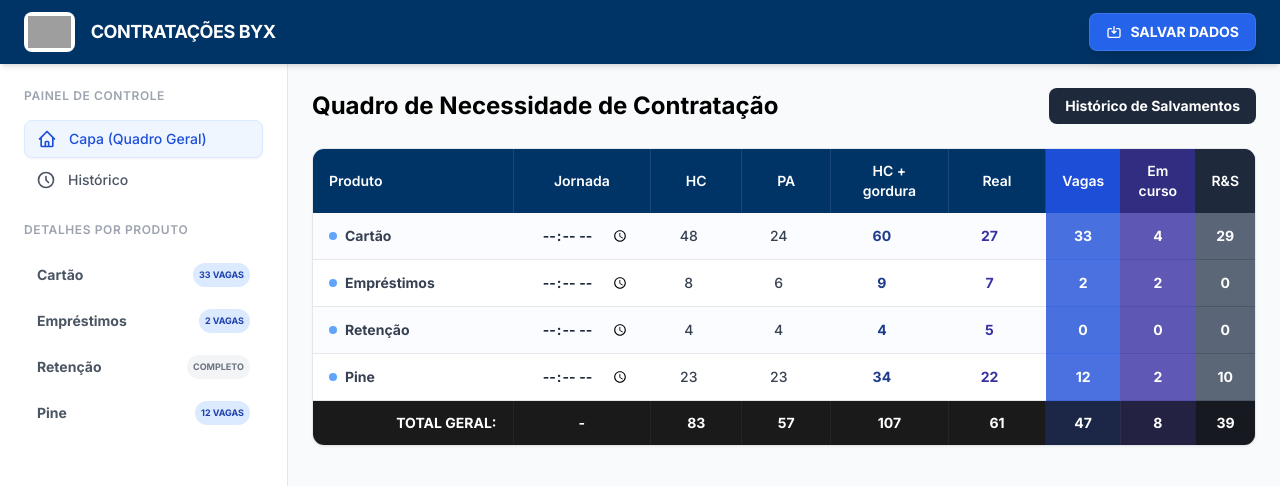
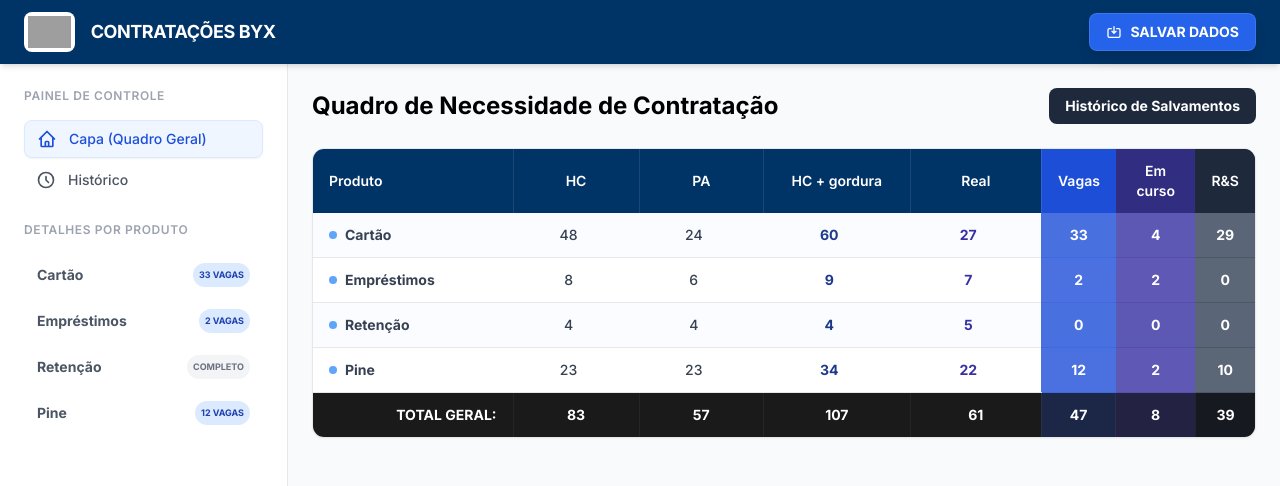
Before and after one commit to bellmarques0-crypto/byx-dashboard, a React (Vite) app: page / in a window 1280 px wide. Shown: the top 486 px of the page. Built offline with nearby package versions, Linux system fonts and the light colour scheme; no server answers; grey boxes are pictures that could not be loaded.

Commit message:
Update SummaryTable.tsx

```diff
--- a/src/components/SummaryTable.tsx
+++ b/src/components/SummaryTable.tsx
@@ -74,7 +74,6 @@ export const SummaryTable: React.FC<Props> = ({ data, onUpdate, onRowClick }) =>
           <thead className="bg-[#003366] text-white">
             <tr>
               <th className="px-4 py-3 font-semibold border-r border-white/10 min-w-[200px]">Produto</th>
-              <th className="px-4 py-3 font-semibold border-r border-white/10 text-center">Jornada</th>
               <th className="px-4 py-3 font-semibold border-r border-white/10 text-center">HC</th>
               <th className="px-4 py-3 font-semibold border-r border-white/10 text-center">PA</th>
               <th className="px-4 py-3 font-semibold border-r border-white/10 text-center">HC + gordura</th>
@@ -98,17 +97,6 @@ export const SummaryTable: React.FC<Props> = ({ data, onUpdate, onRowClick }) =>
                     <span className="w-2 h-2 rounded-full bg-blue-400"></span>
                     {row.name}
                   </div>
-                </td>
-
-                {/* Jornada (editável, sempre HH:mm) */}
-                <td className="px-4 py-3 border-b border-gray-200 text-center font-bold text-slate-800">
-                  <EditableCell
-                    value={normalizeJornada((row as any).jornada) === "-" ? "" : normalizeJornada((row as any).jornada)}
-                    id={row.id}
-                    field={"jornada" as keyof ProductSummary}
-                    type="time"
-                    className="text-slate-800 font-bold"
-                  />
                 </td>
 
                 {/* HC */}
@@ -152,10 +140,6 @@ export const SummaryTable: React.FC<Props> = ({ data, onUpdate, onRowClick }) =>
           <tfoot className="bg-[#1a1a1a] text-white font-bold text-center">
             <tr>
               <td className="px-4 py-3 border-r border-white/5 text-right">TOTAL GERAL:</td>
-
-              {/* Jornada total sempre "-" */}
-              <td className="px-4 py-3 border-r border-white/5">-</td>
-
               <td className="px-4 py-3 border-r border-white/5">{totals.hc}</td>
               <td className="px-4 py-3 border-r border-white/5">{totals.pa}</td>
               <td className="px-4 py-3 border-r border-white/5">{totals.hcGordura}</td>
```
